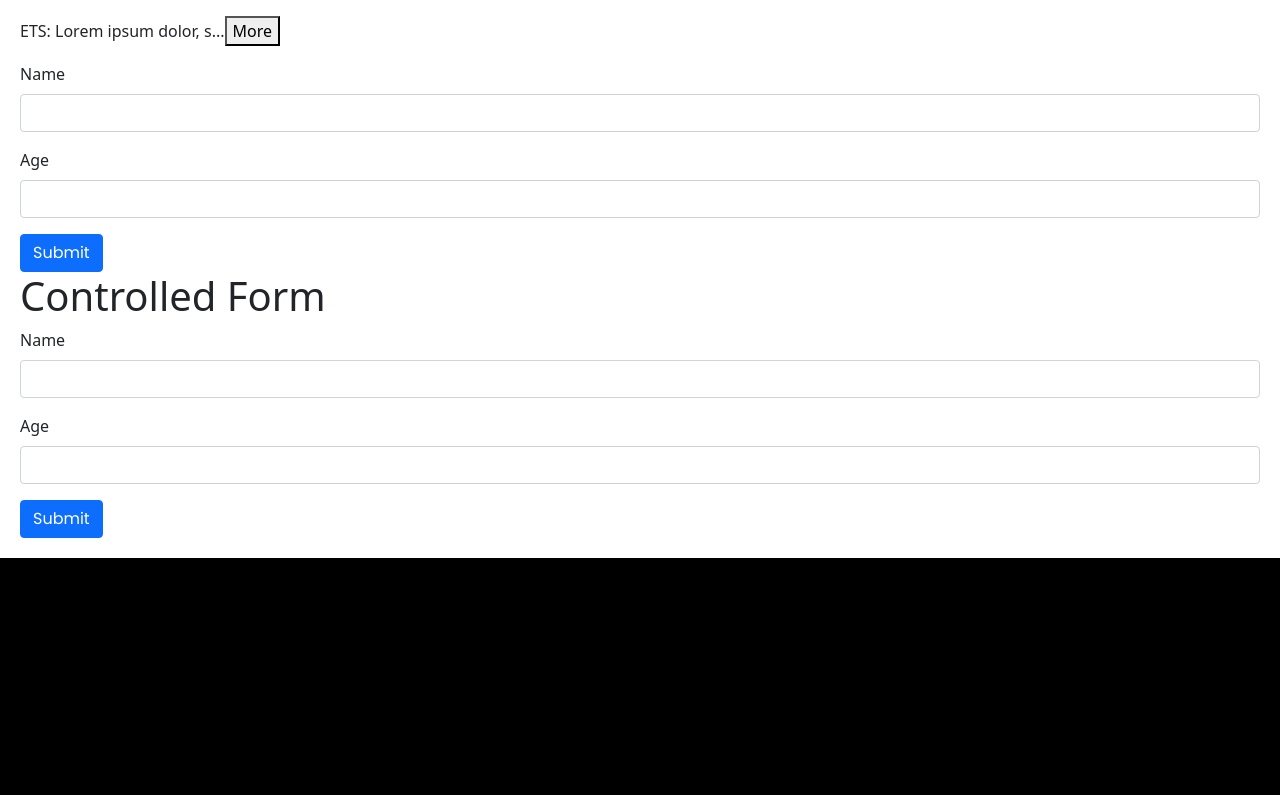
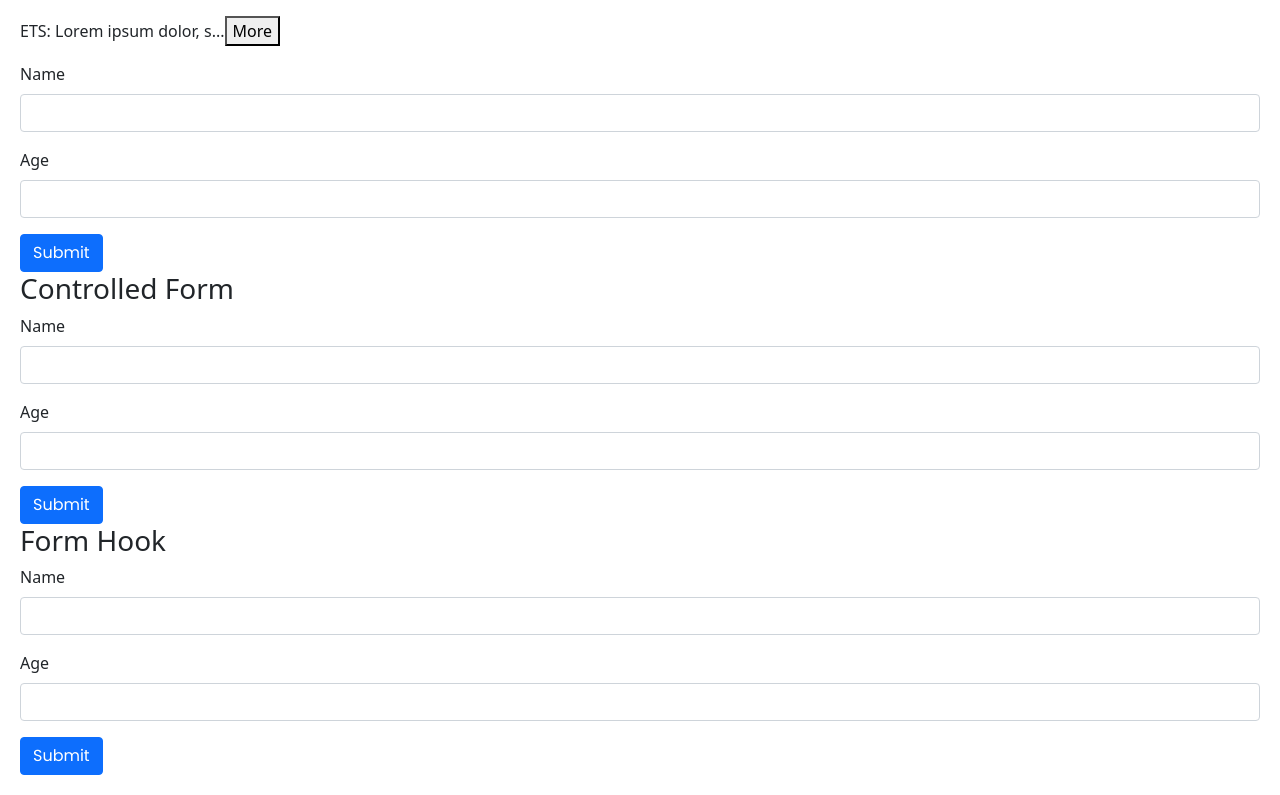
Before and after one commit to RiFactor/mosh-react-18-app, a React (Vite) app: page / in a window 1280 px wide. Shown: the part 1249-2044 px from the top of the page. Before the commit the page ends 1807 px from the top, so only its background shows below. Built offline with nearby package versions, Linux system fonts and the light colour scheme.

Commit message:
What: - React Hook Form - Applying Validation

```diff
--- a/package.json
+++ b/package.json
@@ -14,6 +14,7 @@
     "immer": "9.0.19",
     "react": "^18.2.0",
     "react-dom": "^18.2.0",
+    "react-hook-form": "^7.43.9",
     "react-icons": "^4.8.0"
   },
   "devDependencies": {
--- a/src/App.tsx
+++ b/src/App.tsx
@@ -15,8 +15,9 @@ import Pizza from "components/Pizza";
 import Cart from "components/Cart";
 import ExpandableText from "components/ExpandableText";
 import ExpandableTextSolution from "components/ExpandableTextSolution";
-import Form from "components/Form";
-import ControlledForm from "components/ControlledForm";
+import Form from "components/Forms/Form";
+import ControlledForm from "components/Forms/ControlledForm";
+import FormHook from "components/Forms/FormHook";
 
 const App = () => {
   const [cartItems, setCartItems] = useState(["shirt", "hat"]);
@@ -101,6 +102,7 @@ const App = () => {
 
       <Form />
       <ControlledForm />
+      <FormHook />
     </div>
   );
 };
--- a/src/components/ControlledForm.tsx
+++ b/src/components/Forms/ControlledForm.tsx
@@ -9,12 +9,13 @@ const ControlledForm = () => {
   const [person, setPerson] = useState<TPerson>({});
 
   const handleSubmit = (event: FormEvent) => {
+    event.preventDefault();
     console.log(person);
   };
 
   return (
     <form onSubmit={handleSubmit}>
-      <h1>Controlled Form</h1>
+      <h3>Controlled Form</h3>
 
       <div className="mb-3">
         <label htmlFor="name" className="form-label">
@@ -24,7 +25,7 @@ const ControlledForm = () => {
           onChange={(event) => {
             setPerson({ ...person, name: event.target.value });
           }}
-          value={person.name || ""}
+          value={person.name || ""} // QUESTION -- these are falsy so if I pass || "derek", it will render this b/c those are falsy
           id="name"
           type="text"
           className="form-control"
--- a/src/components/Form.tsx
+++ b/src/components/Forms/Form.tsx
@@ -9,10 +9,7 @@ const Form = () => {
   // NTS: must initialise all to null
   const nameRef = useRef<HTMLInputElement>(null);
   const ageRef = useRef<HTMLInputElement>(null);
-  const person: TPerson = {
-    // name: "",
-    // age: 0, // ANSWERED -- why intialised to 0?
-  };
+  const person: TPerson = {};
 
   const handleSubmit = (event: FormEvent) => {
     event.preventDefault();
--- /dev/null
+++ b/src/components/Forms/FormHook.tsx
@@ -0,0 +1,72 @@
+import { FormEvent, useState } from "react";
+import { FieldValues, useForm } from "react-hook-form";
+
+interface IFormData {
+  // NTS: to improve dev experience to access error props & typesafety
+  name: string;
+  age: number;
+}
+
+const FormHook = () => {
+  const {
+    register,
+    handleSubmit,
+    formState: { errors },
+  } = useForm<IFormData>(); // QUESTION -- this is passed as the generic to say the structure of the form is this interface
+
+  console.log("errors", errors);
+
+  const onSubmit = (data: FieldValues) => {
+    console.log(data);
+  };
+
+  return (
+    <form
+      onSubmit={handleSubmit(
+        //QUESTION calling fn directly, not passing arrow fn or equating, is this b/c react doens't render onSubmit so there's nothing to intialise erroneously
+        onSubmit
+        // data => console.log(data) // NTS: To see typeof 'data'
+      )}
+    >
+      <h3>Form Hook</h3>
+
+      <div className="mb-3">
+        <label htmlFor="name" className="form-label">
+          Name
+        </label>
+        <input
+          {...register("name", { required: true, minLength: 2 })} // QUESTION -- arbritray name but tied to where it is placed? tested by renaming
+          id="name"
+          type="text"
+          className="form-control"
+        />
+        {errors.name?.type === "required" && (
+          <p className="text-danger">Please provide a name.</p>
+        )}
+        {errors.name?.type === "minLength" && (
+          <p className="text-danger">Name must be at least two letters long.</p>
+        )}
+      </div>
+      <div className="mb-3">
+        <label htmlFor="age" className="form-label">
+          Age
+        </label>
+        <input
+          {...register("age", { required: true })} // QUESTION -- is required a nested obj inside register?
+          id="age"
+          type="number"
+          className="form-control"
+        />
+        {errors.age?.type === "required" && (
+          <p className="text-danger">Please provide an age.</p>
+        )}
+        {/* // QUESTION -- why does only type need optional chaining and not errors? */}
+      </div>
+      <button className="btn btn-primary" type="submit">
+        Submit
+      </button>
+    </form>
+  );
+};
+
+export default FormHook;
--- a/src/components/ListGroup.tsx
+++ b/src/components/ListGroup.tsx
@@ -30,7 +30,8 @@ const ListGroup = ({ items, heading, onSelectItem }: IItemsProps) => {
     selectedItem === index ? setSelectedItem(-1) : setSelectedItem(index);
   };
 
-  const object2 = {
+  const styledObject = {
+    // NTS: can be inline or an object like this
     backgroundColor: "red",
     padding: "15px",
   };
@@ -44,10 +45,7 @@ const ListGroup = ({ items, heading, onSelectItem }: IItemsProps) => {
       {/* <ul className={styles.listGroup}> */}
       <ul
         className={[styles.listGroup, styles.container].join(" ")}
-        style={{
-          backgroundColor: "red",
-          padding: "15px",
-        }} // ANSWERED -- how do you make this an object
+        style={styledObject}
       >
         {items?.map((item, index) => (
           <li
```
Also changed, not shown: Notes/notes.md (+4 -0 lines), 1 other file (tests, documents, lock files or other folders).
